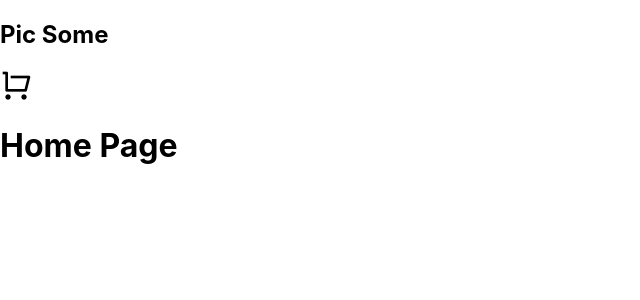
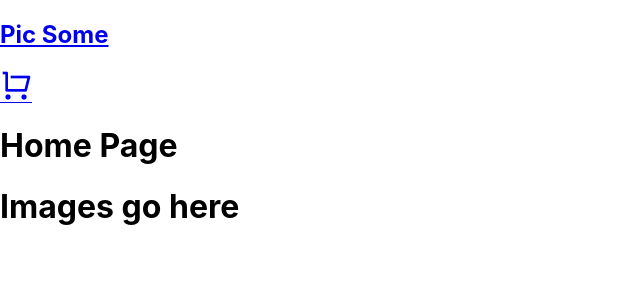
Before and after one commit to Animesh-Kr13/pic-some, a React (Create React App) app: page / in a window 1280 px wide. Shown: the top 300 px of the page, without its empty margins (0-640 px from the left). Built offline with nearby package versions, Linux system fonts and the light colour scheme.

Commit message:
Added a few new Components

```diff
--- a/package.json
+++ b/package.json
@@ -8,6 +8,7 @@
     "@testing-library/user-event": "^12.8.3",
     "react": "^17.0.2",
     "react-dom": "^17.0.2",
+    "react-router-dom": "^5.2.0",
     "react-scripts": "4.0.3",
     "web-vitals": "^1.1.2"
   },
--- a/src/App.js
+++ b/src/App.js
@@ -1,12 +1,23 @@
 import React from "react"
+import { Switch, Route, Link } from "react-router-dom";
 import './App.css';
 import Header from "./Components/Header"
+import Cart from "./Pages/Cart"
+import Photos from "./Pages/Photos";
 
 function App() {
   return (
     <div>
       <Header />
       <h1>Home Page</h1>
+      <Switch>
+         <Route exact path="/">
+           <Photos />
+         </Route>
+         <Route path="/cart">
+           <Cart />
+         </Route>
+      </Switch>
     </div>
   );
 }
--- a/src/Components/Header.js
+++ b/src/Components/Header.js
@@ -1,12 +1,12 @@
 import React from "react"
+import { Link } from "react-router-dom";
 
 function Header(){
     return (
         <header>
-            <h2>Pic Some</h2>
-            <i className="ri-shopping-cart-line ri-fw ri-2x"></i>
+            <h2><Link to="/">Pic Some</Link></h2>
+            <Link to="/cart"><i className="ri-shopping-cart-line ri-fw ri-2x"></i></Link>
         </header>
     );
 }
-
 export default Header;
--- /dev/null
+++ b/src/Context.js
@@ -0,0 +1,13 @@
+import React from "react";
+
+const Context = React.createContext();
+
+function ContextProvider({children}){
+    return (
+        <Context.Provider>
+            {children}
+        </Context.Provider>
+    )
+}
+
+export {ContextProvider, Context}
--- a/src/index.js
+++ b/src/index.js
@@ -1,13 +1,17 @@
 import React from 'react';
 import ReactDOM from 'react-dom';
+import { BrowserRouter as Router } from 'react-router-dom';
 import './index.css';
 import App from './App';
 import reportWebVitals from './reportWebVitals';
+import { ContextProvider } from './Context';
 
 ReactDOM.render(
-  <React.StrictMode>
-    <App />
-  </React.StrictMode>,
+  <ContextProvider>
+      <Router>
+          <App />
+      </Router>
+  </ContextProvider>,
   document.getElementById('root')
 );
 
```
Also changed, not shown: 1 other file (tests, documents, lock files or other folders).
